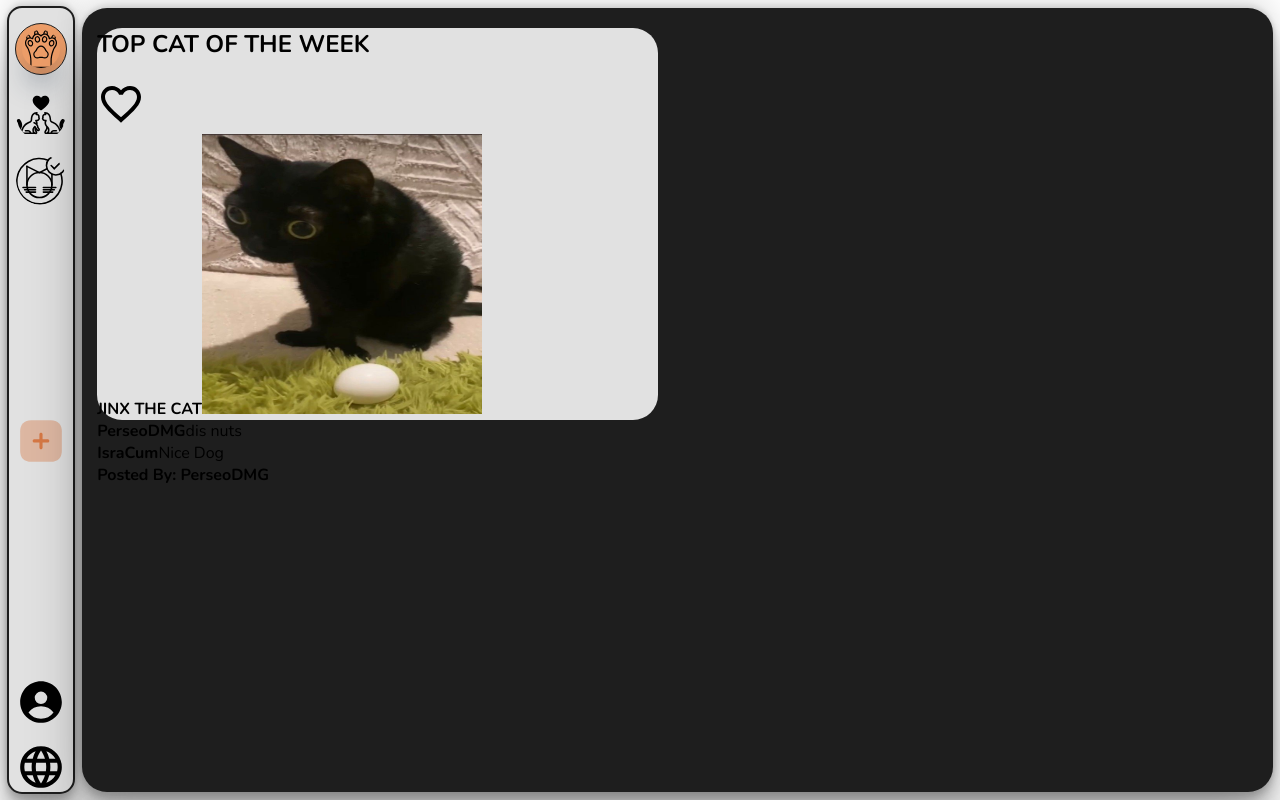
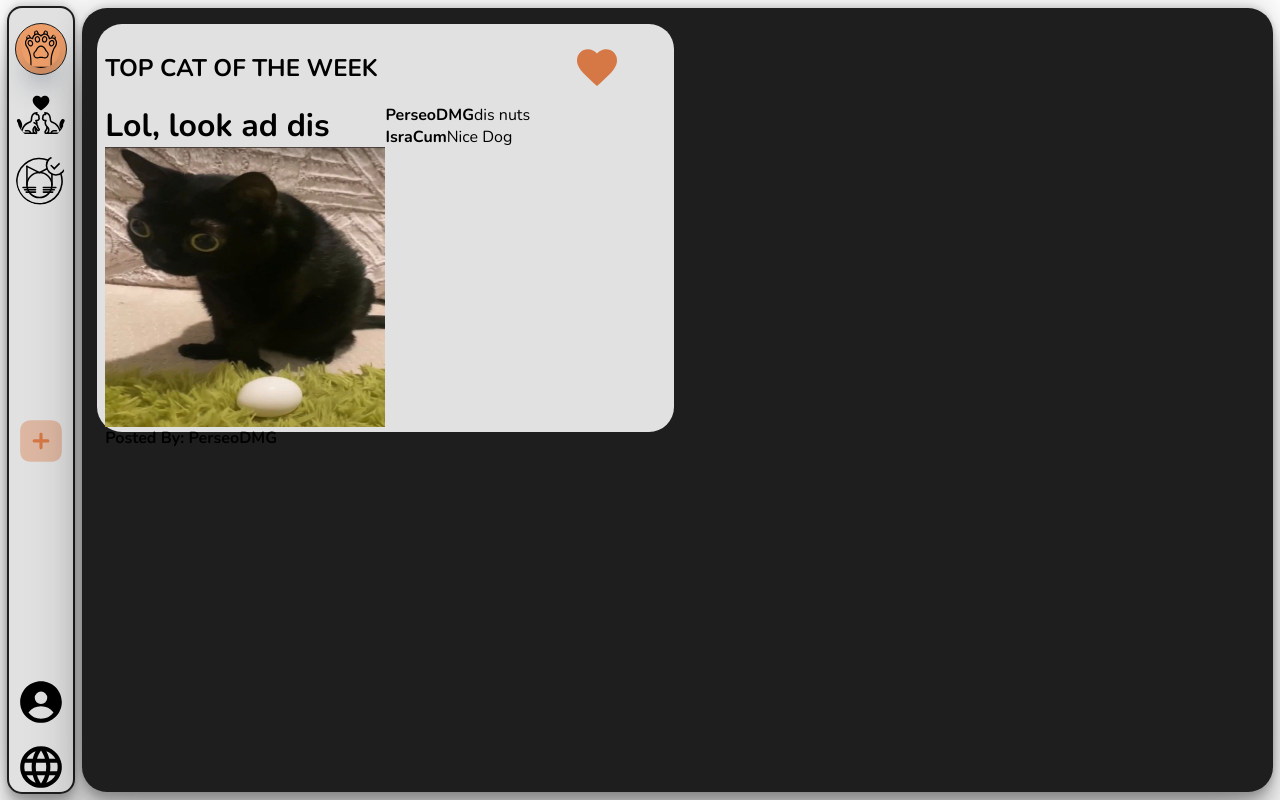
Before and after one commit to PerseOMG/shareYourCatFE, an Angular app: page / in a window 1280 px wide. Built offline with nearby package versions, Linux system fonts and the light colour scheme.

Commit message:
SYC | Styling cat of the week card

```diff
--- a/src/app/app.component.scss
+++ b/src/app/app.component.scss
@@ -36,7 +36,7 @@
   &__main-post {
     width: 95%;
     height: 50%;
-    margin: 0 auto;
+    margin: 16px auto;
   }
 }
 
--- a/src/app/components/layout/cat-of-the-week/cat-of-the-week.component.html
+++ b/src/app/components/layout/cat-of-the-week/cat-of-the-week.component.html
@@ -1,18 +1,20 @@
 <div class="card__container">
-    <div>
+    <div class="card__header">
         <h2>TOP CAT OF THE WEEK</h2>
-        <img [src]="'../../../../assets/icons/favorite.svg'" alt="favorite-icon">
+        <img (click)="onFav()" class="card__actions-favorite" [src]="postData.isLikedByUser ? '../../../../assets/icons/favorite-fill.svg' : '../../../../assets/icons/favorite.svg'" alt="favorite-icon">
     </div>
-    <div>
+    <div class="card__main-content-container">
 
-        <div>
-            <strong>JINX THE CAT</strong>
+        <div class="card__main-content">
+            <h1>{{postData.post}}</h1>
             <img class="card__post-image" [src]="postData.image" [alt]="postData.postedBy">
         </div>
 
-        <div *ngFor="let comment of postData.comments">
-            <strong>{{comment.userName}}</strong>
-            <span>{{comment.comment}}</span>
+        <div class="card__comments">
+            <div *ngFor="let comment of postData.comments">
+                <strong>{{comment.userName}}</strong>
+                <span>{{comment.comment}}</span>
+            </div>
         </div>
     </div>
 
--- a/src/app/components/layout/cat-of-the-week/cat-of-the-week.component.ts
+++ b/src/app/components/layout/cat-of-the-week/cat-of-the-week.component.ts
@@ -13,6 +13,7 @@ export class CatOfTheWeekComponent implements OnInit {
     userId: 0,
     date: new Date(),
     post: 'Lol, look ad dis',
+    isLikedByUser: true,
     likes: [
       {
         userId: 1,
@@ -40,4 +41,8 @@ export class CatOfTheWeekComponent implements OnInit {
   constructor() {}
 
   ngOnInit(): void {}
+
+  onFav() {
+    this.postData.isLikedByUser = !this.postData.isLikedByUser;
+  }
 }
--- a/src/app/components/layout/cat-of-the-week/cat-of-the-week.styles.scss
+++ b/src/app/components/layout/cat-of-the-week/cat-of-the-week.styles.scss
@@ -1,10 +1,20 @@
 @import "../../../../styles.scss";
+h1 {
+  margin: 0;
+}
+
 .card {
+  &__header {
+    display: flex;
+    justify-content: space-between;
+    align-items: center;
+  }
   &__container {
     background-color: $calico-cat-fifth;
     border-radius: 25px;
     height: 100%;
     width: 100%;
+    padding: 8px;
     &:hover {
       transition: box-shadow 0.5s ease-in-out;
       box-shadow: rgba(236, 157, 104, 0.75) 0px 5px 10px,
@@ -13,9 +23,29 @@
         rgba(0, 0, 0, 0.09) 0px -3px 5px;
     }
   }
+  &__actions {
+    &-favorite {
+      height: 48px;
+      width: 48px;
+      cursor: pointer;
+      margin-right: 45px;
+    }
+  }
+  &__main {
+    &-content {
+      display: flex;
+      flex-direction: column;
+      &-container {
+        display: grid;
+        grid-template-columns: 1fr 1fr;
+      }
+    }
+  }
+  &__comment {
+  }
   &__post-image {
-    height: 50%;
-    width: 50%;
+    height: 100%;
+    width: 100%;
     aspect-ratio: 1/1;
   }
 }
```
Also changed, not shown: src/assets/icons/favorite-fill.svg (added), src/assets/icons/favorite.svg.
